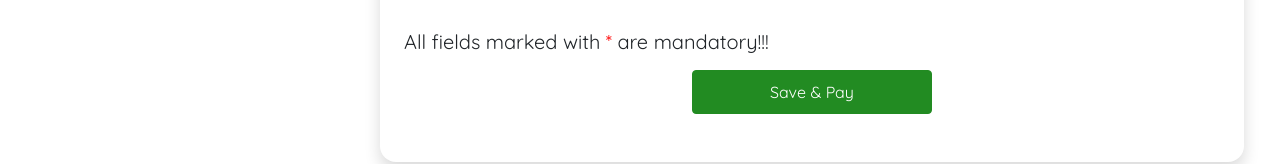
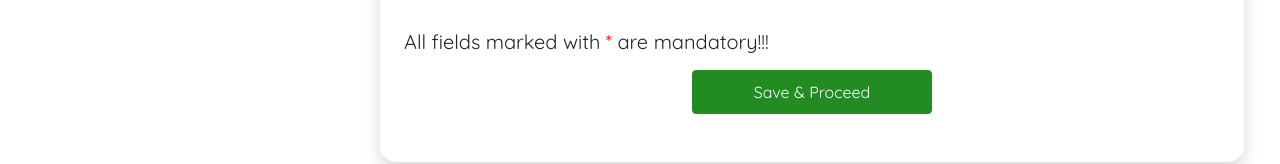
Before and after one commit to harshyadav9/testrepo, a React (Create React App) app: page /student-edit-details in a window 1280 px wide. Shown: the part 904-1068 px from the top of the page. Built offline with nearby package versions, Linux system fonts and the light colour scheme; no server answers.

Commit message:
updated code

```diff
--- a/src/pages/student/StudentEditDetails.js
+++ b/src/pages/student/StudentEditDetails.js
@@ -574,7 +574,7 @@ export default function SchoolEditDetails() {
                     {error_message}
                   </div>)}
                   <div class="text-center">
-                    <button class="btn btn-primary mx-2 my-2" style={{ minWidth: '15rem' }} onClick={updateDetails}>Save &amp; Pay</button>
+                    <button class="btn btn-primary mx-2 my-2" style={{ minWidth: '15rem' }} onClick={updateDetails}>Save &amp; Proceed</button>
                     {/* <button class="btn btn-secondary mx-2 my-2" style={{ minWidth: '10rem' }}>Edit</button> */}
                   </div>
 
--- a/src/pages/student/StudentPayment.js
+++ b/src/pages/student/StudentPayment.js
@@ -22,7 +22,7 @@ export default function StudentPayment() {
     const payment = await axios.post(`${API_BASE_URL}${API_END_POINTS.payment}`, {
       amount: paymentData?.totalFees,
       type: 'INDV',
-      email: state?.student.Email, phone: state?.student.Mobile, name: state?.student.Name, productinfo: state.roll_no
+      email: state?.student.email, phone: state?.student.mobile, name: state?.student.name, productinfo: state.roll_no
     });
     //const payment = await axios.get(`${API_END_POINTS.payment}`);
 
```
Also changed, not shown: 7 other files (tests, documents, lock files or other folders).
